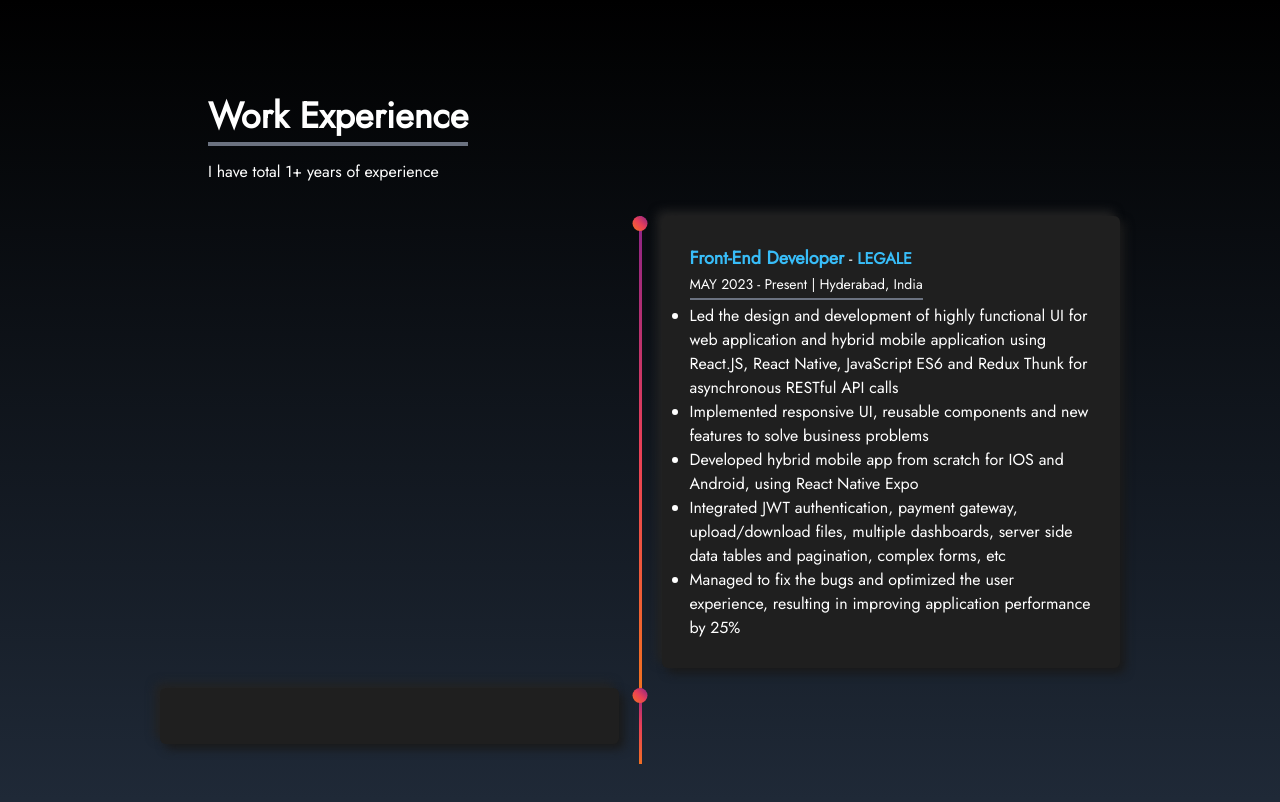
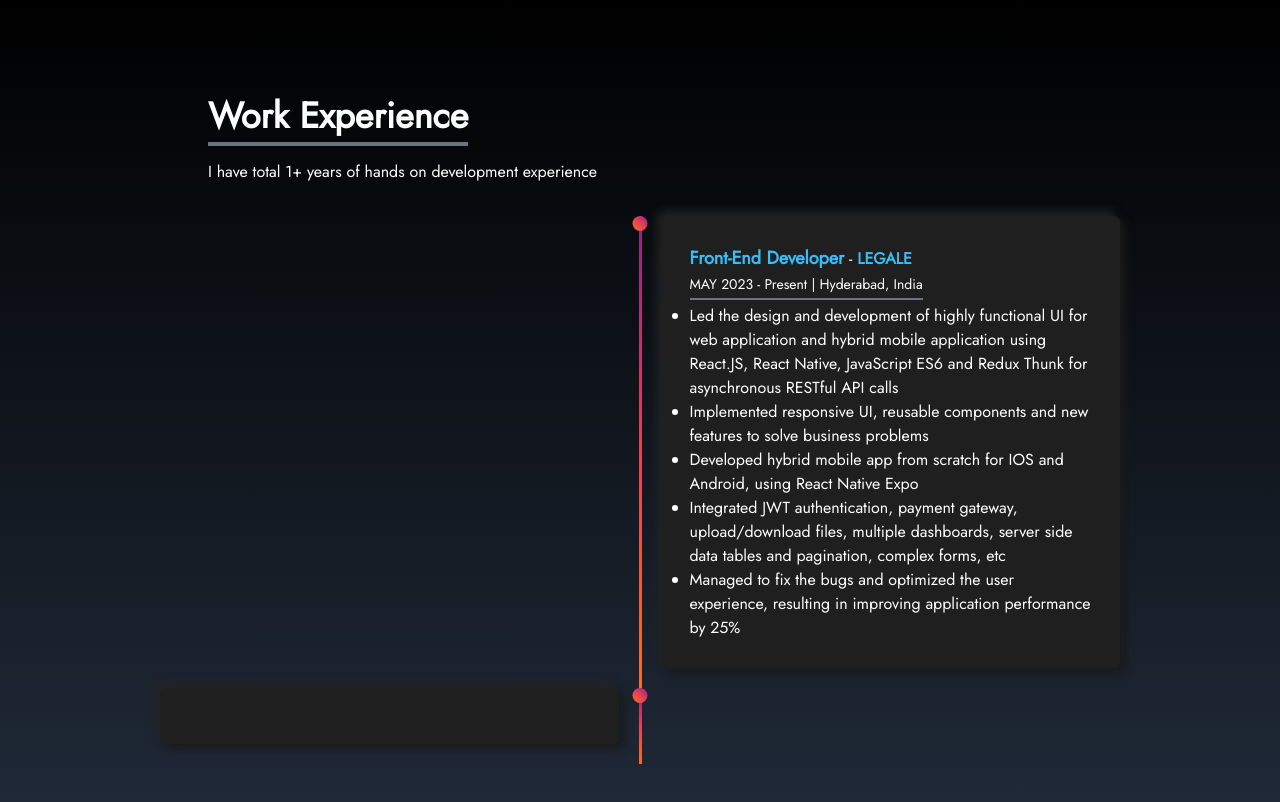
Before and after one commit to Rahmathirshad/Personal-Portfolio, a React (Vite) app: page / in a window 1280 px wide. Shown: the part 800-1602 px from the top of the page. Built offline with nearby package versions, Linux system fonts and the light colour scheme.

Commit message:
changes in exp section

```diff
--- a/src/components/Experience.jsx
+++ b/src/components/Experience.jsx
@@ -131,7 +131,7 @@ const Experience = () => {
             <p className="text-4xl font-bold inline border-b-4 border-gray-500">
               Work Experience
             </p>
-            <p className="py-6">I have total 1+ years of experience</p>
+            <p className="py-6">I have total 1+ years of hands on development experience</p>
           </div>
           <div class="timeline">
             <div class="timeline-empty"></div>
```
